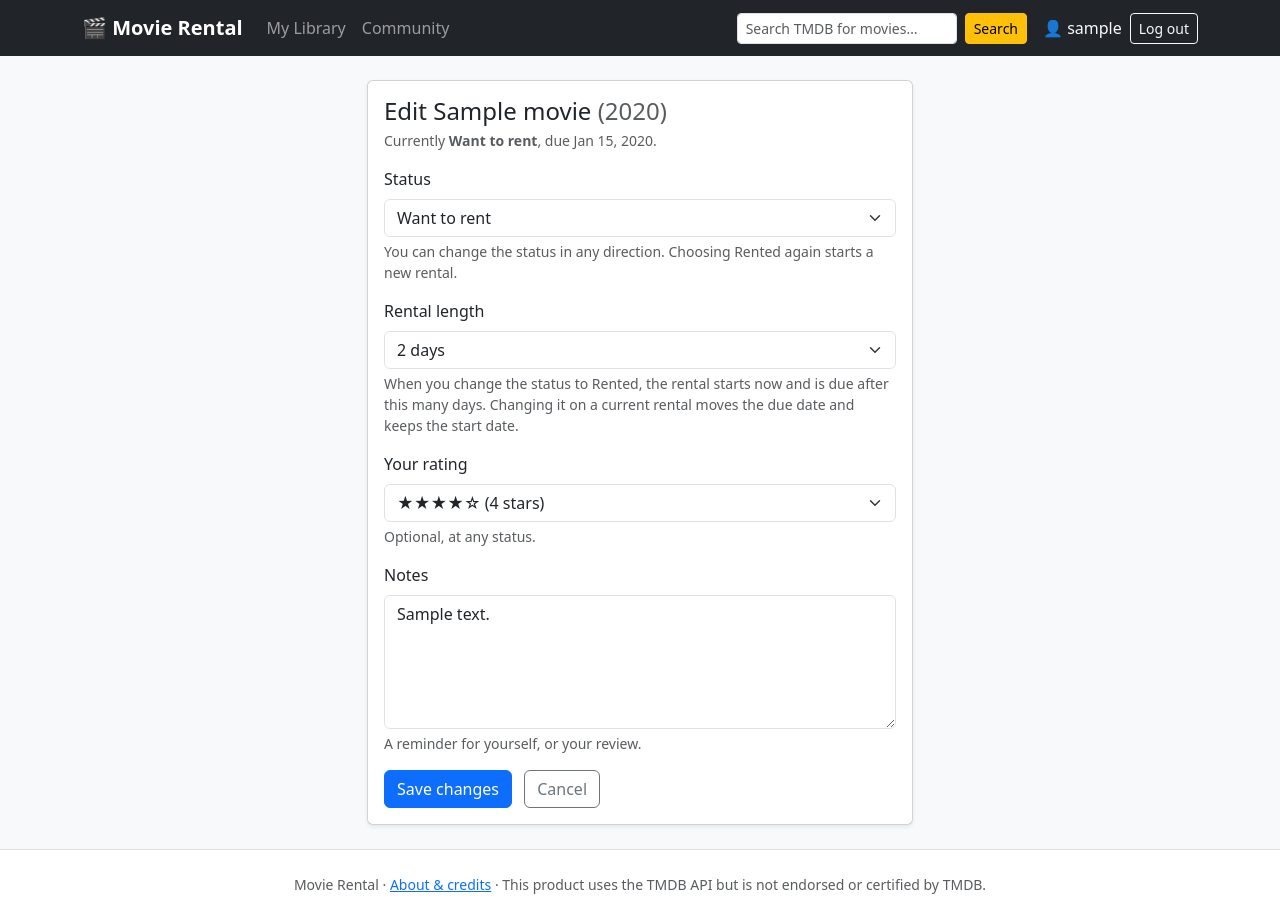
After one commit to R0B0T0s/project-two-building-with-apis, a Django app: page /saved/1/edit/ in a window 1280 px wide. The commit adds this page. Run offline with Django 5.2, Linux system fonts and the light colour scheme; a user stored in the database is signed in; tables that the repository leaves empty hold one stand-in row (values such as "Sample post").

Commit message:
Phase 6: Edit, delete, rental rules and overdue
- SavedMovie.change_status / change_rental_length apply the rental rules
  (rent sets rented_at and due_at; leaving Rented clears due_at and keeps
  rented_at; re-rent starts a new period); is_overdue compares local dates
- editable_by / can_edit: owner and staff only; others get 404
- Edit page (status, rental length 1/2/7, rating 1-5 or empty, notes) and
  delete confirmation
- One-click Rent (2 days) and Mark watched on library cards; Overdue badge
  or due date on cards and the detail page; Edit/Delete for owner and staff
- Tests for rental rules, overdue, access, rating validation and card actions

Co-Authored-By: Claude Opus 5.5 <noreply@anthropic.com>

```diff
--- /dev/null
+++ b/rentals/forms.py
@@ -0,0 +1,60 @@
+from django import forms
+
+from .models import DEFAULT_RENTAL_DAYS, RENTAL_DAY_CHOICES, SavedMovie
+
+RATING_CHOICES = [("", "Not rated")] + [
+    (n, f"{'★' * n}{'☆' * (5 - n)}  ({n} star{'s' if n > 1 else ''})")
+    for n in range(1, 6)
+]
+
+
+class SavedMovieForm(forms.ModelForm):
+    """Edit page form. Status changes go through the model's rental rules."""
+
+    rental_days = forms.TypedChoiceField(
+        label="Rental length",
+        choices=RENTAL_DAY_CHOICES,
+        coerce=int,
+        initial=DEFAULT_RENTAL_DAYS,
+        help_text="When you change the status to Rented, the rental starts now "
+        "and is due after this many days. Changing it on a current rental moves "
+        "the due date and keeps the start date.",
+    )
+    rating = forms.TypedChoiceField(
+        label="Your rating",
+        choices=RATING_CHOICES,
+        coerce=int,
+        empty_value=None,
+        required=False,
+        help_text="Optional, at any status.",
+    )
+
+    class Meta:
+        model = SavedMovie
+        fields = ["status", "rating", "notes"]
+        labels = {"notes": "Notes"}
+        help_texts = {"notes": "A reminder for yourself, or your review."}
+
+    def __init__(self, *args, **kwargs):
+        super().__init__(*args, **kwargs)
+        self._original_status = self.instance.status
+        # Open on the current rental's length, so the form shows the truth and
+        # a notes-only edit leaves the rental alone.
+        if self.instance.rental_days in dict(RENTAL_DAY_CHOICES):
+            self.initial["rental_days"] = self.instance.rental_days
+
+    def save(self, commit=True):
+        saved = super().save(commit=False)
+        new_status = self.cleaned_data["status"]
+        rental_days = self.cleaned_data["rental_days"]
+        # Only an actual status change starts or ends a rental, so editing the
+        # notes of a rented movie doesn't reset its due date.
+        if new_status != self._original_status:
+            saved.change_status(new_status, rental_days)
+        elif "rental_days" in self.changed_data:
+            # Still Rented with a new length: move the due date, keep the start.
+            saved.change_rental_length(rental_days)
+        if commit:
+            saved.save()
+            self.save_m2m()
+        return saved
--- a/rentals/models.py
+++ b/rentals/models.py
@@ -1,9 +1,15 @@
+from datetime import timedelta
+
 from django.conf import settings
 from django.core.validators import MaxValueValidator, MinValueValidator
 from django.db import models
 from django.urls import reverse
+from django.utils import timezone
 
 from .permissions import is_staff_user
+
+RENTAL_DAY_CHOICES = [(1, "1 day"), (2, "2 days"), (7, "7 days")]
+DEFAULT_RENTAL_DAYS = 2
 
 
 class Genre(models.Model):
@@ -66,6 +72,14 @@ class SavedMovieQuerySet(models.QuerySet):
         )
         return self.filter(models.Q(owner=user) | public | shared_with_user)
 
+    def editable_by(self, user):
+        """Entries ``user`` may edit or delete: the owner and staff only."""
+        if is_staff_user(user):
+            return self.all()
+        if not user or not user.is_authenticated:
+            return self.none()
+        return self.filter(owner=user)
+
 
 class SavedMovie(models.Model):
     """A movie in one user's library."""
@@ -126,6 +140,48 @@ class SavedMovie(models.Model):
     def get_absolute_url(self):
         return reverse("rentals:saved_detail", args=[self.pk])
 
+    def change_status(self, status, rental_days=DEFAULT_RENTAL_DAYS):
+        """Apply the rental rules for a status change (does not save).
+
+        Setting Rented (again) starts a fresh rental of ``rental_days`` days.
+        Any other status ends the rental: ``due_at`` is cleared and
+        ``rented_at`` is kept as "last rented" history.
+        """
+        self.status = status
+        if status == self.Status.RENTED:
+            self.rented_at = timezone.now()
+            self.due_at = self.rented_at + timedelta(days=int(rental_days))
+        else:
+            self.due_at = None
+
+    @property
+    def rental_days(self):
+        """Length of the current rental in whole days, or None if not rented."""
+        if self.status != self.Status.RENTED or not (self.rented_at and self.due_at):
+            return None
+        return (self.due_at - self.rented_at).days
+
+    def change_rental_length(self, rental_days):
+        """Fix the length of the current rental, keeping its start date."""
+        if self.status == self.Status.RENTED and self.rented_at:
+            self.due_at = self.rented_at + timedelta(days=int(rental_days))
+
+    def can_edit(self, user):
+        """True for the owner and staff (same rule as ``editable_by``)."""
+        return bool(
+            is_staff_user(user)
+            or (user and user.is_authenticated and user.pk == self.owner_id)
+        )
+
+    @property
+    def is_overdue(self):
+        """Rented and due before today. A rental due today is not overdue."""
+        return bool(
+            self.status == self.Status.RENTED
+            and self.due_at
+            and timezone.localdate(self.due_at) < timezone.localdate()
+        )
+
     @property
     def stars(self):
         """The rating as five stars, e.g. ``★★★☆☆``; empty when unrated."""
--- /dev/null
+++ b/rentals/templates/rentals/saved_edit.html
@@ -0,0 +1,66 @@
+{% extends "base.html" %}
+
+{% block title %}Edit {{ saved.movie.title }} – Movie Rental{% endblock %}
+
+{% block content %}
+<div class="row justify-content-center">
+  <div class="col-md-8 col-lg-6">
+    <div class="card shadow-sm">
+      <div class="card-body">
+        <h1 class="h4 card-title mb-1">Edit {{ saved.movie.title }}{% if saved.movie.release_year %} <span class="text-body-secondary fw-normal">({{ saved.movie.release_year }})</span>{% endif %}</h1>
+        <p class="small text-body-secondary mb-3">
+          Currently <strong>{{ saved.get_status_display }}</strong>{% if saved.due_at %}, due {{ saved.due_at|date:"M j, Y" }}{% endif %}.
+        </p>
+
+        <form method="post" novalidate>
+          {% csrf_token %}
+          {% include "includes/form_errors.html" %}
+
+          <div class="mb-3">
+            <label for="{{ form.status.id_for_label }}" class="form-label">Status</label>
+            <select name="{{ form.status.html_name }}" id="{{ form.status.id_for_label }}" class="form-select{% if form.status.errors %} is-invalid{% endif %}">
+              {% for value, label in form.status.field.choices %}
+                <option value="{{ value }}"{% if form.status.value|stringformat:"s" == value|stringformat:"s" %} selected{% endif %}>{{ label }}</option>
+              {% endfor %}
+            </select>
+            {% for error in form.status.errors %}<div class="invalid-feedback">{{ error }}</div>{% endfor %}
+            <div class="form-text small">You can change the status in any direction. Choosing Rented again starts a new rental.</div>
+          </div>
+
+          <div class="mb-3">
+            <label for="{{ form.rental_days.id_for_label }}" class="form-label">{{ form.rental_days.label }}</label>
+            <select name="{{ form.rental_days.html_name }}" id="{{ form.rental_days.id_for_label }}" class="form-select{% if form.rental_days.errors %} is-invalid{% endif %}">
+              {% for value, label in form.rental_days.field.choices %}
+                <option value="{{ value }}"{% if form.rental_days.value|stringformat:"s" == value|stringformat:"s" %} selected{% endif %}>{{ label }}</option>
+              {% endfor %}
+            </select>
+            {% for error in form.rental_days.errors %}<div class="invalid-feedback">{{ error }}</div>{% endfor %}
+            <div class="form-text small">{{ form.rental_days.help_text }}</div>
+          </div>
+
+          <div class="mb-3">
+            <label for="{{ form.rating.id_for_label }}" class="form-label">{{ form.rating.label }}</label>
+            <select name="{{ form.rating.html_name }}" id="{{ form.rating.id_for_label }}" class="form-select{% if form.rating.errors %} is-invalid{% endif %}">
+              {% for value, label in form.rating.field.choices %}
+                <option value="{{ value }}"{% if form.rating.value|default_if_none:""|stringformat:"s" == value|stringformat:"s" %} selected{% endif %}>{{ label }}</option>
+              {% endfor %}
+            </select>
+            {% for error in form.rating.errors %}<div class="invalid-feedback">{{ error }}</div>{% endfor %}
+            <div class="form-text small">{{ form.rating.help_text }}</div>
+          </div>
+
+          <div class="mb-3">
+            <label for="{{ form.notes.id_for_label }}" class="form-label">{{ form.notes.label }}</label>
+            <textarea name="{{ form.notes.html_name }}" id="{{ form.notes.id_for_label }}" rows="5" class="form-control{% if form.notes.errors %} is-invalid{% endif %}">{{ form.notes.value|default_if_none:"" }}</textarea>
+            {% for error in form.notes.errors %}<div class="invalid-feedback">{{ error }}</div>{% endfor %}
+            <div class="form-text small">{{ form.notes.help_text }}</div>
+          </div>
+
+          <button type="submit" class="btn btn-primary">Save changes</button>
+          <a href="{{ saved.get_absolute_url }}" class="btn btn-outline-secondary ms-2">Cancel</a>
+        </form>
+      </div>
+    </div>
+  </div>
+</div>
+{% endblock %}
--- a/rentals/urls.py
+++ b/rentals/urls.py
@@ -12,4 +12,8 @@ urlpatterns = [
     path("find/", views.find, name="find"),
     path("saved/new/", views.save, name="save"),
     path("saved/<int:pk>/", views.saved_detail, name="saved_detail"),
+    path("saved/<int:pk>/edit/", views.saved_edit, name="saved_edit"),
+    path("saved/<int:pk>/delete/", views.saved_delete, name="saved_delete"),
+    path("saved/<int:pk>/rent/", views.saved_rent, name="saved_rent"),
+    path("saved/<int:pk>/watched/", views.saved_watched, name="saved_watched"),
 ]
--- a/rentals/views.py
+++ b/rentals/views.py
@@ -8,7 +8,8 @@ from django.utils.html import format_html
 from django.views.decorators.http import require_POST
 
 from . import services, tmdb
-from .models import SavedMovie
+from .forms import SavedMovieForm
+from .models import DEFAULT_RENTAL_DAYS, SavedMovie
 
 POSTER_BASE_URL = "https://image.tmdb.org/t/p/w342"
 # TMDB serves at most 500 pages of search results.
@@ -144,4 +145,77 @@ def saved_detail(request, pk):
         "movie", "owner"
     )
     saved = get_object_or_404(queryset, pk=pk)
-    return render(request, "rentals/saved_detail.html", {"saved": saved})
+    return render(
+        request,
+        "rentals/saved_detail.html",
+        {"saved": saved, "can_edit": saved.can_edit(request.user)},
+    )
+
+
+def _get_editable(request, pk):
+    """The entry if ``request.user`` may edit it (owner or staff), else 404.
+
+    A 404 rather than a 403 avoids revealing Private entries to other users.
+    """
+    queryset = SavedMovie.objects.editable_by(request.user).select_related(
+        "movie", "owner"
+    )
+    return get_object_or_404(queryset, pk=pk)
+
+
+@login_required
+def saved_edit(request, pk):
+    saved = _get_editable(request, pk)
+    form = SavedMovieForm(request.POST or None, instance=saved)
+    if request.method == "POST" and form.is_valid():
+        form.save()
+        messages.success(
+            request,
+            format_html(
+                "Saved your changes to <strong>{}</strong>.", saved.movie.title
+            ),
+        )
+        return redirect(saved)
+    return render(request, "rentals/saved_edit.html", {"saved": saved, "form": form})
+
+
+@login_required
+def saved_delete(request, pk):
+    saved = _get_editable(request, pk)
+    if request.method == "POST":
+        title = saved.movie.title
+        saved.delete()
+        messages.success(
+            request,
+            format_html("Removed <strong>{}</strong> from the library.", title),
+        )
+        return redirect("rentals:library")
+    return render(request, "rentals/saved_delete.html", {"saved": saved})
+
+
+def _quick_status_change(request, pk, status, verb):
+    saved = _get_editable(request, pk)
+    saved.change_status(status, DEFAULT_RENTAL_DAYS)
+    saved.save()
+    messages.success(
+        request, format_html("{} <strong>{}</strong>.", verb, saved.movie.title)
+    )
+    return redirect("rentals:library")
+
+
+@login_required
+@require_POST
+def saved_rent(request, pk):
+    """One-click Rent (2 days) from a library card."""
+    return _quick_status_change(
+        request, pk, SavedMovie.Status.RENTED, f"Rented for {DEFAULT_RENTAL_DAYS} days:"
+    )
+
+
+@login_required
+@require_POST
+def saved_watched(request, pk):
+    """One-click Mark watched from a library card."""
+    return _quick_status_change(
+        request, pk, SavedMovie.Status.WATCHED, "Marked as watched:"
+    )
```
Also changed, not shown: PROMPTS.md (+19 -0 lines), rentals/templates/rentals/includes/rental_badges.html (added, +8 -0 lines), rentals/templates/rentals/includes/saved_card.html (+16 -1 lines), rentals/templates/rentals/saved_delete.html (added, +25 -0 lines), rentals/templates/rentals/saved_detail.html (+12 -1 lines), rentals/tests/test_edit.py (added, +270 -0 lines), rentals/tests/test_rentals.py (added, +96 -0 lines).
